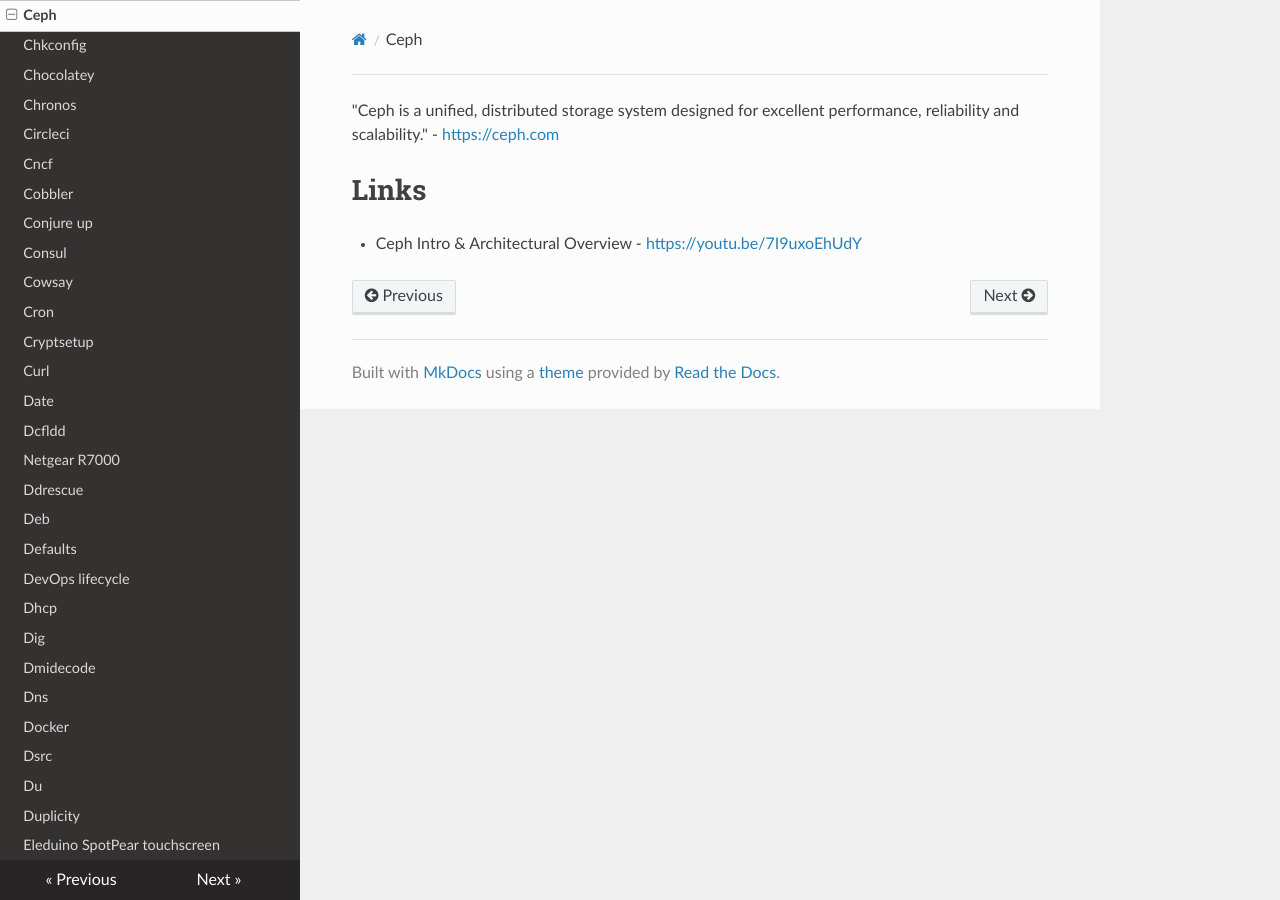
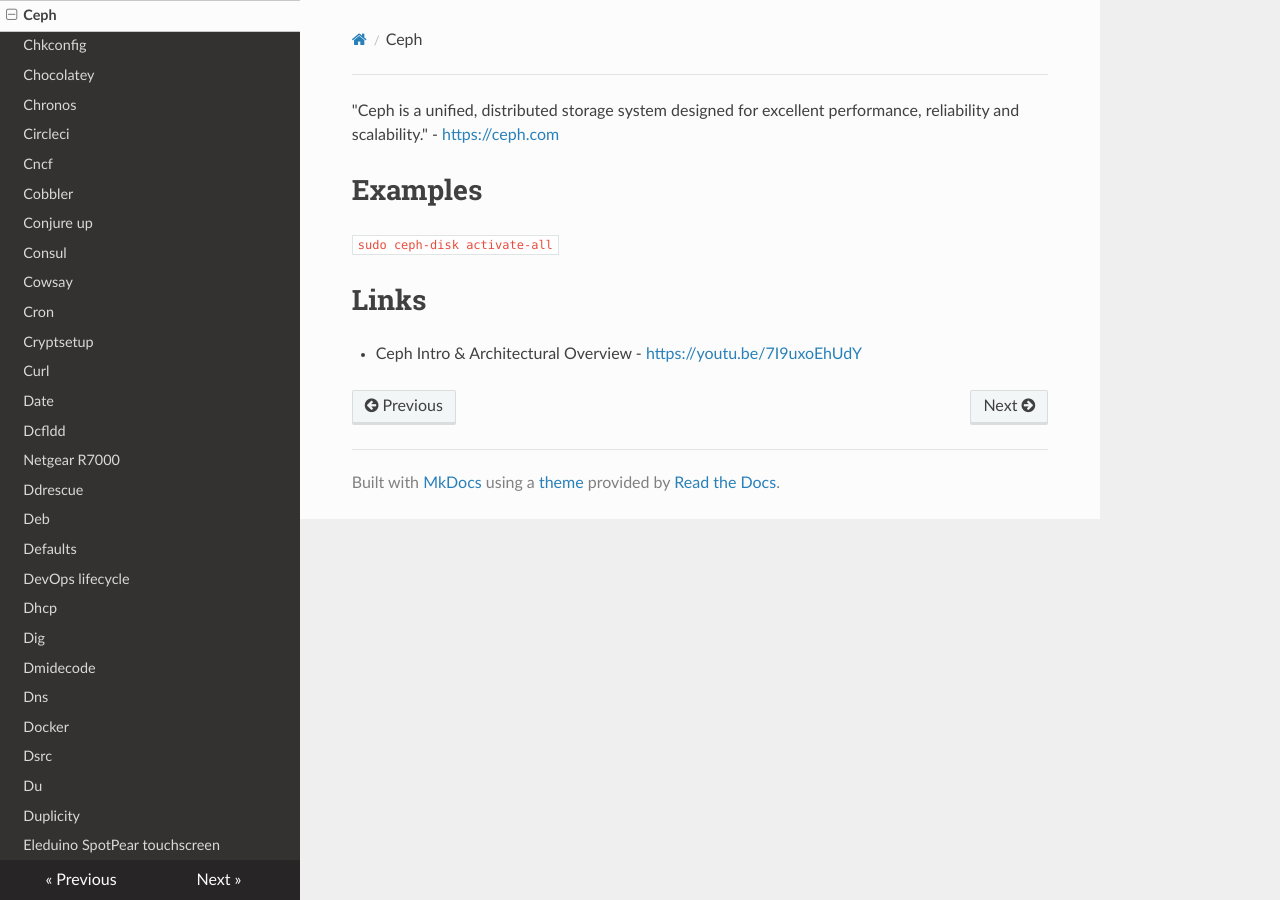
Before and after one commit to lando-cal/tech-notes, an MkDocs documentation site: the page built from docs/ceph.md, in a window 1280 px wide. Built offline with MkDocs 1.6.1, drawn with Linux system fonts in a browser that asks for light colours; nearby versions of some CDN libraries.

Commit message:
Examples

```diff
--- a/docs/ceph.md
+++ b/docs/ceph.md
@@ -1,4 +1,8 @@
 "Ceph is a unified, distributed storage system designed for excellent performance, reliability and scalability." - <https://ceph.com>
+
+# Examples
+
+`sudo ceph-disk activate-all`
 
 # Links
 
```
